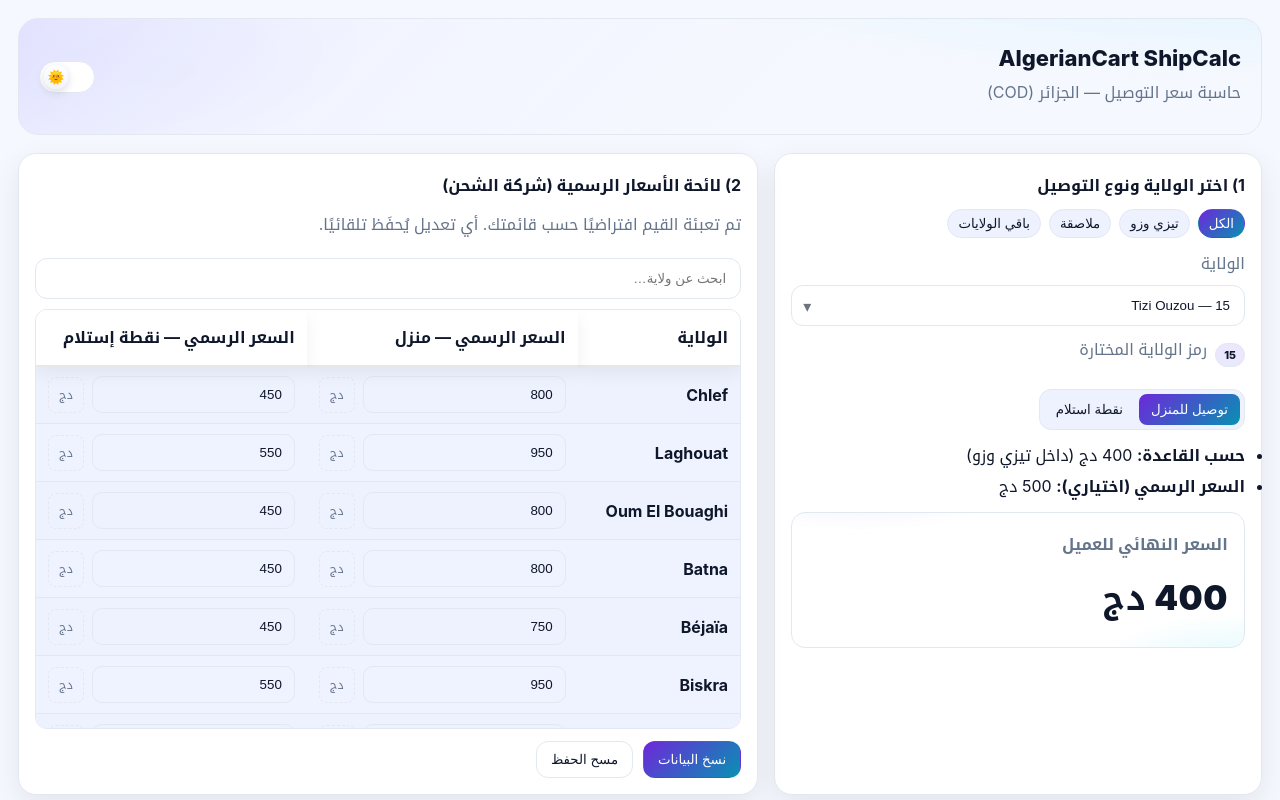
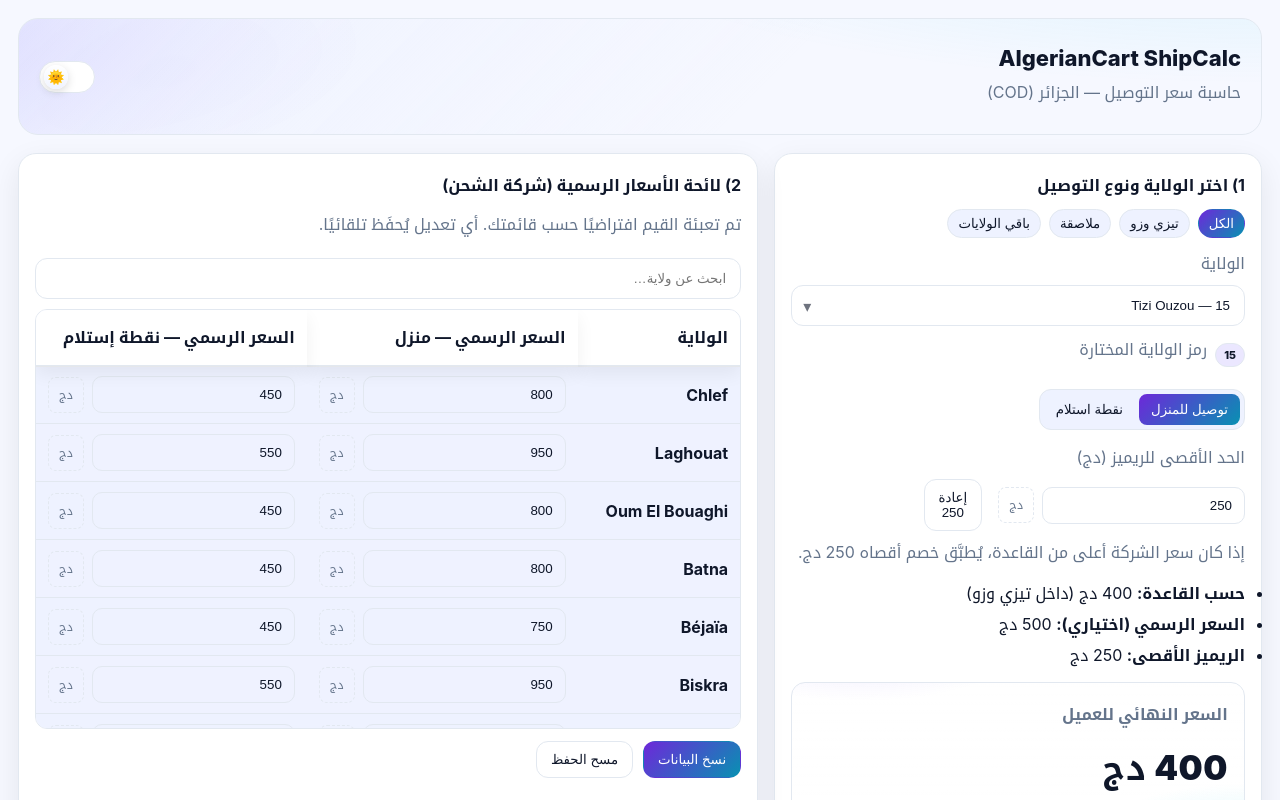
Before and after one commit to NinjaHackTheCode/AlgerianCart-ShipCalc, a React (Create React App) app: page / in a window 1280 px wide. Shown: the top 800 px of the page. Built offline with nearby package versions, Linux system fonts and the light colour scheme.

Commit message:
adding max remise selectore

```diff
--- a/src/App.js
+++ b/src/App.js
@@ -33,7 +33,7 @@
     [16, "Alger"],
     [17, "Djelfa"],
     [18, "Jijel"],
-    [19, "Sétif"],
+    [19, "Sétيف"],
     [20, "Saïda"],
     [21, "Skikda"],
     [22, "Sidi Bel Abbès"],
@@ -87,11 +87,12 @@
     return 600;
 }
 
-/** Max remise = 250 DA; don't raise if company is cheaper; fallback to baseline if no company price */
-function applyDiscountCap(rulePrice, listPrice) {
+/** Don't raise if company is cheaper; cap the remise by `cap` DA */
+function applyDiscountCap(rulePrice, listPrice, cap) {
     if (listPrice == null || isNaN(listPrice)) return rulePrice;
     if (listPrice <= rulePrice) return listPrice; // don't raise
-    return Math.max(rulePrice, listPrice - 250); // cap remise at 250
+    const safeCap = Number.isFinite(cap) ? Math.max(0, cap) : 250;
+    return Math.max(rulePrice, listPrice - safeCap);
 }
 
 /* ---------- COMPANY DEFAULTS (your list) ---------- */
@@ -114,7 +115,7 @@
     Alger: { home: 700, desk: 450 },
     Djelfa: { home: 950, desk: 450 },
     Jijel: { home: 800, desk: 450 },
-    Sétif: { home: 800, desk: 450 },
+    Sétيف: { home: 800, desk: 450 },
     Saïda: { home: 850, desk: 450 },
     Skikda: { home: 800, desk: 450 },
     "Sidi Bel Abbès": { home: 800, desk: 450 },
@@ -217,10 +218,21 @@
         }
     }, [excluded, selected, wilayas]);
 
+    /* ===== Max Remise (editable, persists) ===== */
+    const [maxRemise, setMaxRemise] = useState(() => {
+        const saved = localStorage.getItem("maxRemise");
+        const n = saved == null ? 250 : Number(saved);
+        return Number.isFinite(n) ? n : 250;
+    });
+    useEffect(() => {
+        localStorage.setItem("maxRemise", String(maxRemise));
+    }, [maxRemise]);
+
+    /* pricing */
     const rulePrice = getRulePrice(selected, type);
     const isAdjacent = ADJACENT_TO_TZO.has(selected); // info only
     const listPrice = official[selected]?.[type] ?? null;
-    const finalPrice = applyDiscountCap(rulePrice, listPrice);
+    const finalPrice = applyDiscountCap(rulePrice, listPrice, maxRemise);
 
     // quick filter chips
     const [segment, setSegment] = useState("all");
@@ -368,6 +380,34 @@
                         </button>
                     </div>
 
+                    {/* max remise editor */}
+                    <div style={{ marginTop: 12 }}>
+                        <label className="label">
+                            الحد الأقصى للريميز (دج)
+                        </label>
+                        <div className="input-wrap" style={{ maxWidth: 220 }}>
+                            <NumberInput
+                                value={maxRemise}
+                                onChange={(v) =>
+                                    setMaxRemise(v == null ? 0 : Math.max(0, v))
+                                }
+                                placeholder="250"
+                            />
+                            <button
+                                className="btn"
+                                style={{ marginInlineStart: 8 }}
+                                onClick={() => setMaxRemise(250)}
+                                title="إرجاع القيمة الافتراضية"
+                            >
+                                إعادة 250
+                            </button>
+                        </div>
+                        <p className="muted" style={{ margin: "6px 0 0" }}>
+                            إذا كان سعر الشركة أعلى من القاعدة، يُطبَّق خصم
+                            أقصاه {maxRemise.toLocaleString()} دج.
+                        </p>
+                    </div>
+
                     <ul className="facts">
                         <li>
                             <b>حسب القاعدة:</b> {rulePrice.toLocaleString()} دج{" "}
@@ -382,6 +422,10 @@
                             {listPrice
                                 ? `${listPrice.toLocaleString()} دج`
                                 : "—"}
+                        </li>
+                        <li>
+                            <b>الريميز الأقصى:</b> {maxRemise.toLocaleString()}{" "}
+                            دج
                         </li>
                     </ul>
 
```
